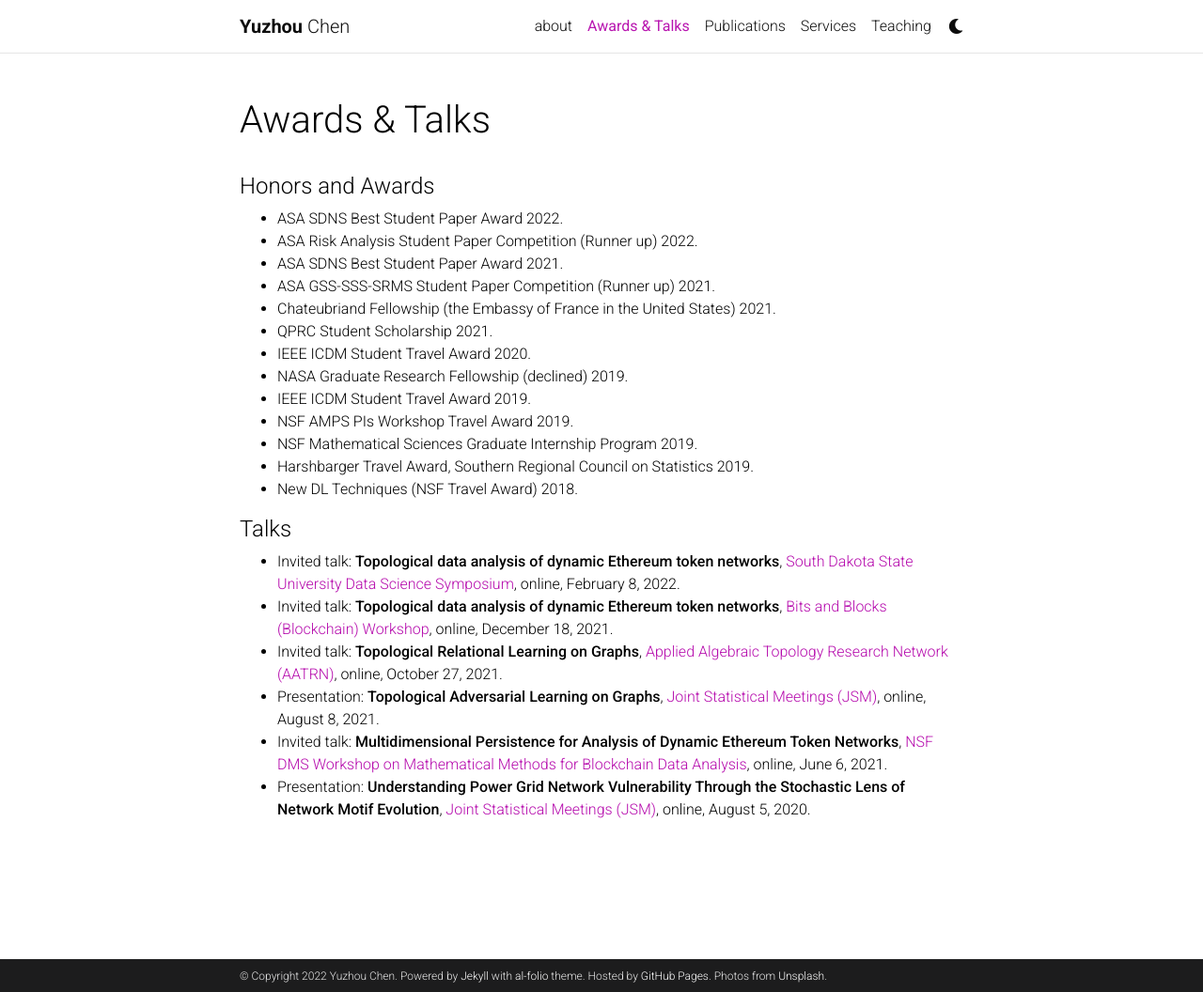
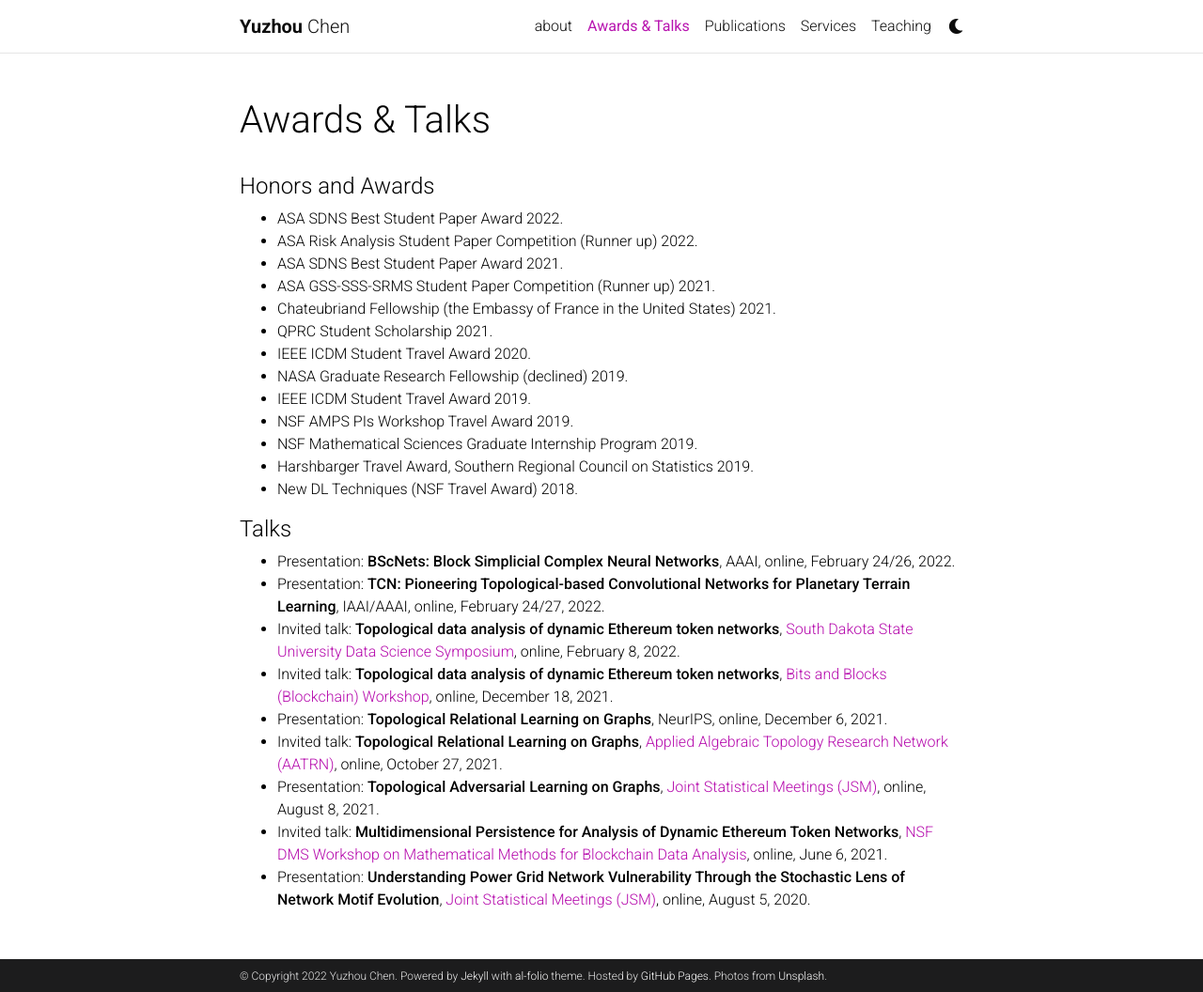
Before and after one commit to yuzhouguangc/yuguang_website, a Jekyll site: the page built from _pages/talks.md, in a window 1280 px wide and 1056 px high. Shown: the whole window at 94% size. Built offline with Jekyll 4.4.1, drawn with Linux system fonts in a browser that asks for light colours; comment, search, counter and statistics services are not loaded; a style sheet for code colours, icons or effects is not loaded.

Commit message:
Update talks.md

```diff
--- a/_pages/talks.md
+++ b/_pages/talks.md
@@ -23,8 +23,11 @@ nav: true
 - New DL Techniques (NSF Travel Award) 2018.
 
 #### Talks
+- Presentation: **BScNets: Block Simplicial Complex Neural Networks**, AAAI, online, February 24/26, 2022.
+- Presentation: **TCN: Pioneering Topological-based Convolutional Networks for Planetary Terrain Learning**, IAAI/AAAI, online, February 24/27, 2022.
 - Invited talk: **Topological data analysis of dynamic Ethereum token networks**, [South Dakota State University Data Science Symposium](https://openprairie.sdstate.edu/datascience_symposium/2022/), online, February 8, 2022.
 - Invited talk: **Topological data analysis of dynamic Ethereum token networks**, [Bits and Blocks (Blockchain) Workshop](https://bitsandblocks2021.super.site/), online, December 18, 2021.
+- Presentation: **Topological Relational Learning on Graphs**, NeurIPS, online, December 6, 2021.
 - Invited talk: **Topological Relational Learning on Graphs**, [Applied Algebraic Topology Research Network (AATRN)](https://www.aatrn.net/home), online, October 27, 2021.
 - Presentation: **Topological Adversarial Learning on Graphs**, [Joint Statistical Meetings (JSM)](https://ww2.amstat.org/meetings/jsm/2021/onlineprogram/ActivityDetails.cfm?SessionID=220695), online, August 8, 2021.
 - Invited talk: **Multidimensional Persistence for Analysis of Dynamic Ethereum Token Networks**, [NSF DMS Workshop on Mathematical Methods for Blockchain Data Analysis](https://sites.google.com/view/nsf-blockchain-workshop/home), online, June 6, 2021.
```
